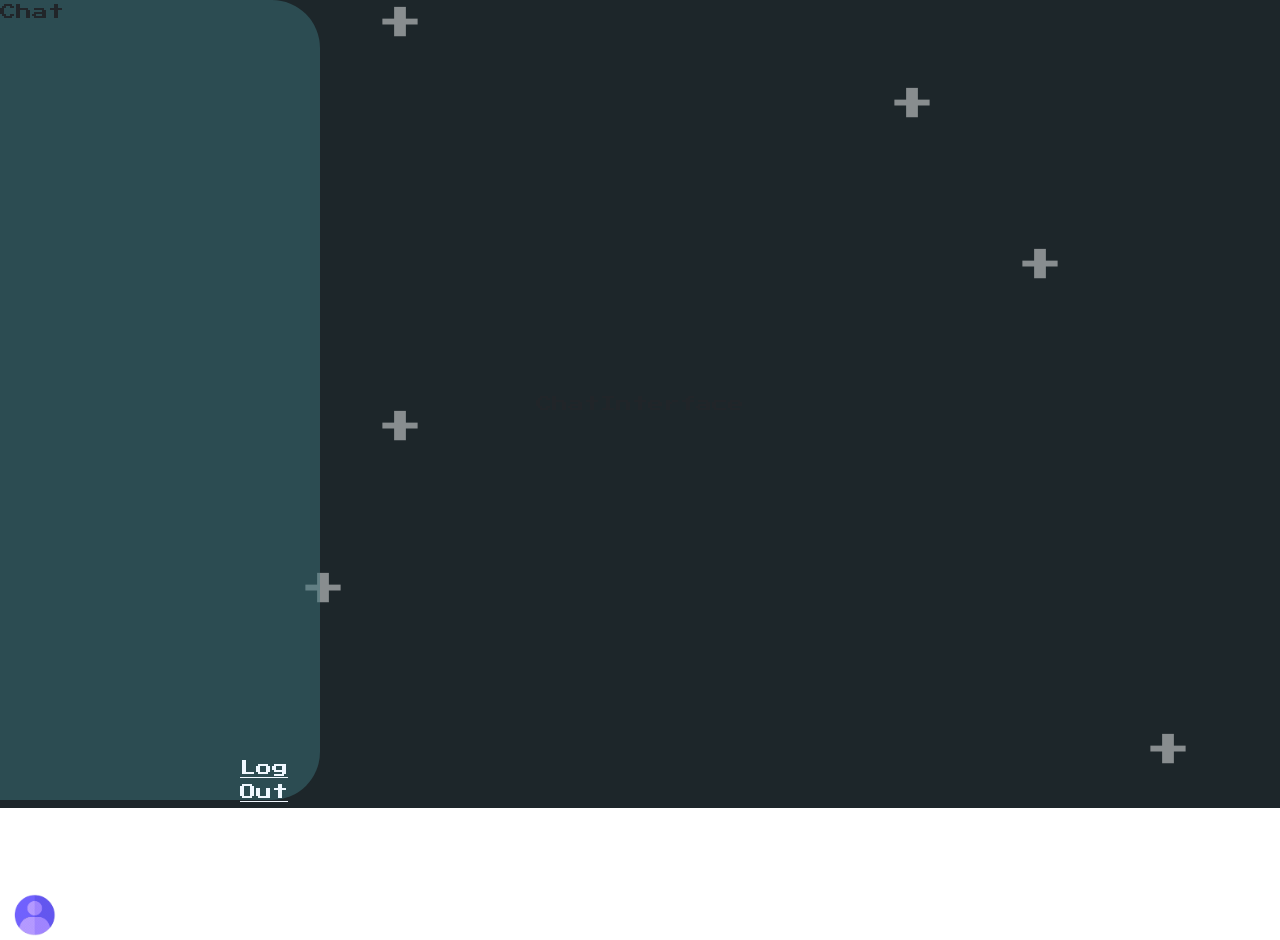
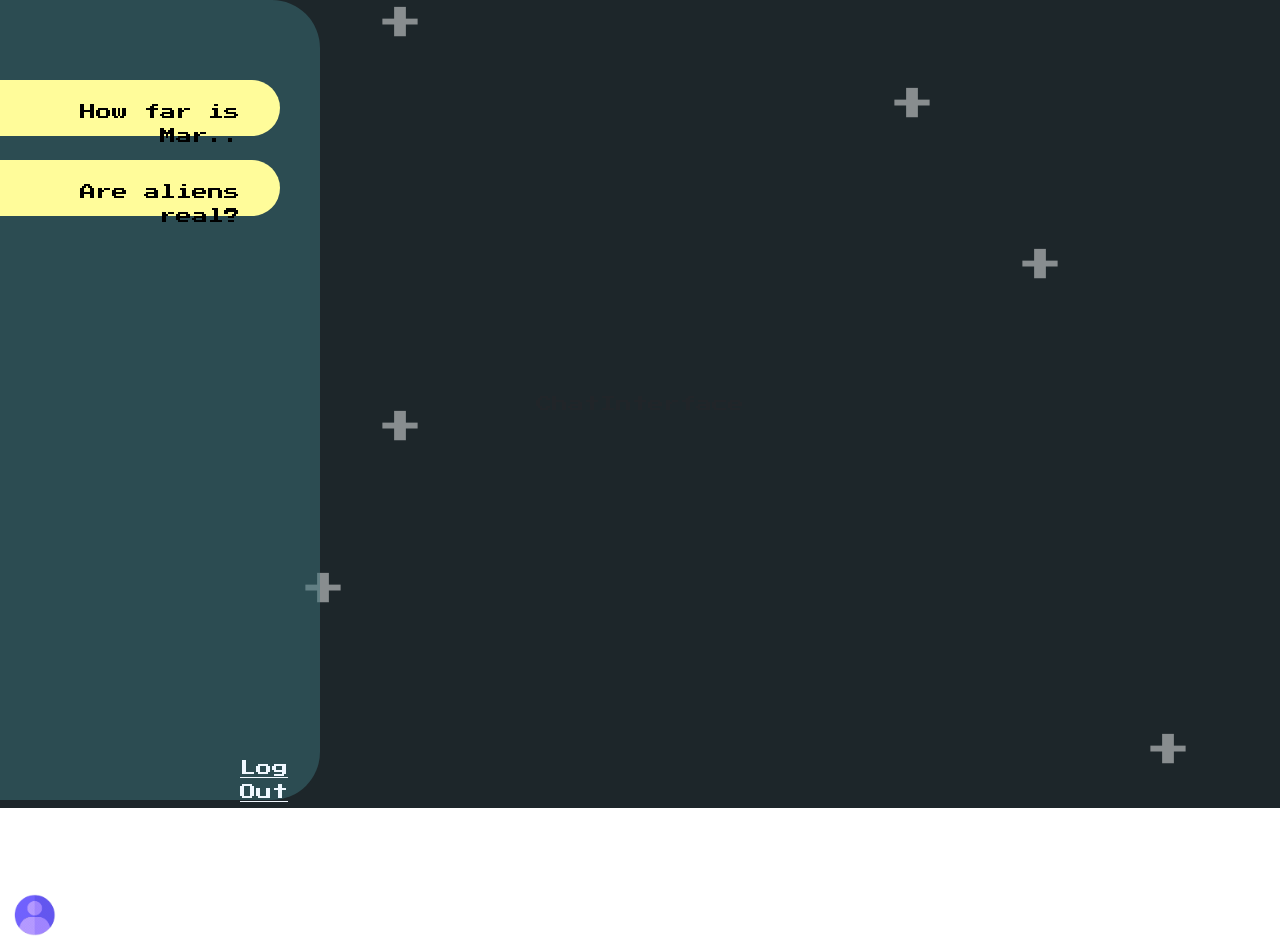
Before and after one commit to SupunVirajDevendra/Aura, a React (Vite) app: page /chat in a window 1280 px wide. Built offline with nearby package versions, Linux system fonts and the light colour scheme.

Commit message:
updated chat ChatInterface

```diff
--- a/src/component/ChatInterface/ChatInterface.module.css
+++ b/src/component/ChatInterface/ChatInterface.module.css
@@ -23,6 +23,42 @@
     width: 40vh;
     border-top-right-radius: 3cap;
     border-bottom-right-radius: 3cap;
+  }
+
+  .q1{
+    position: absolute;
+    top: 10%;
+    left: 0%;
+    background-color: #FFFC9A;
+    width: 35vh;
+    height: 7vh;
+    border-top-right-radius: 30px;
+    border-bottom-right-radius: 30px;
+  }
+
+  .q1 p{
+    margin-top: 20px;
+    text-align: right;
+    margin-right: 40px;
+    color: black;
+  }
+
+  .q2{
+    position: absolute;
+    top: 20%;
+    left: 0%;
+    background-color: #FFFC9A;
+    width: 35vh;
+    height: 7vh;
+    border-top-right-radius: 30px;
+    border-bottom-right-radius: 30px;
+  }
+
+  .q2 p{
+    margin-top: 20px;
+    text-align: right;
+    margin-right: 40px;
+    color: black;
   }
 
   .sparkle1{
--- a/src/component/ChatInterface/ChatInterface.tsx
+++ b/src/component/ChatInterface/ChatInterface.tsx
@@ -12,9 +12,22 @@ function ChatInterface() {
             <div className={style.sparkle5}>+</div>
             <div className={style.sparkle6}>+</div>
 
-            <div className={style.box}>Chat
+            <div className={style.box}>
+
+                <a href="">
+                <div className={style.q1}>
+                    <p>How far is Mar..</p>
+                </div>
+                </a>
+
+                <a href="">
+                <div className={style.q2}>
+                    <p>Are aliens real?</p>
+                </div>
+                </a>
+
             <a href="" className={style.imageLink}>
-                <img src={user_Acc} alt="profile image" className={style.profileImage} />
+                <img src={user_Acc} alt="profile_image" className={style.profileImage} />
             </a>
             <a href="" className={style.logOut}>
                 <p>Log Out</p>
```
